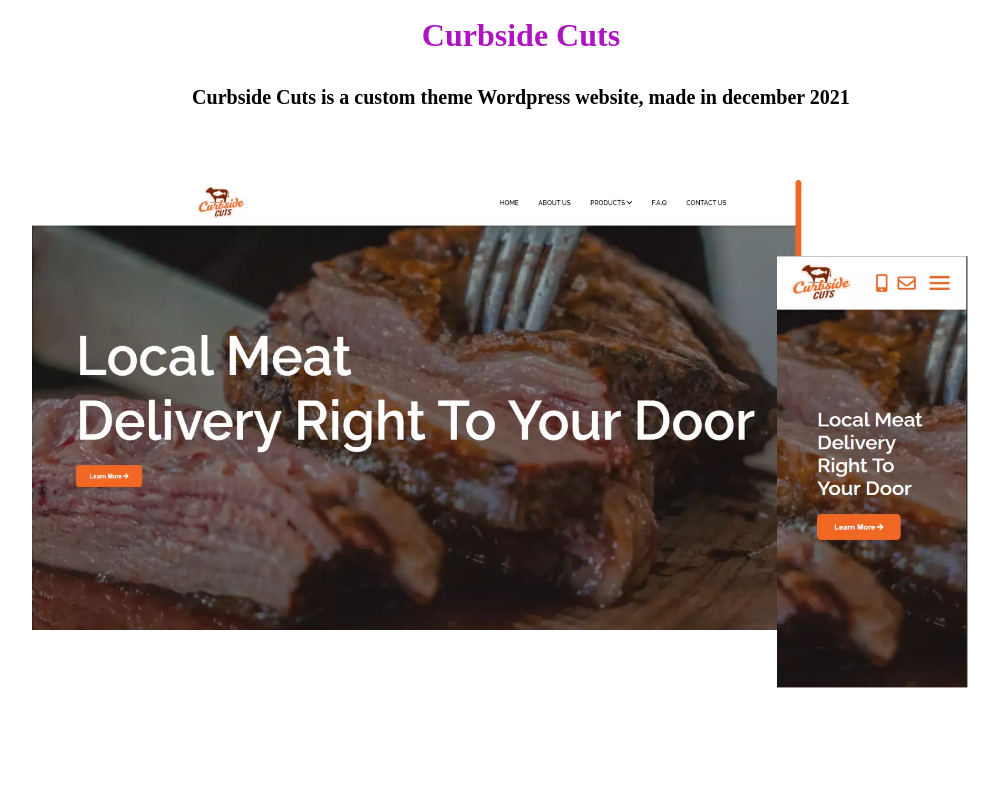
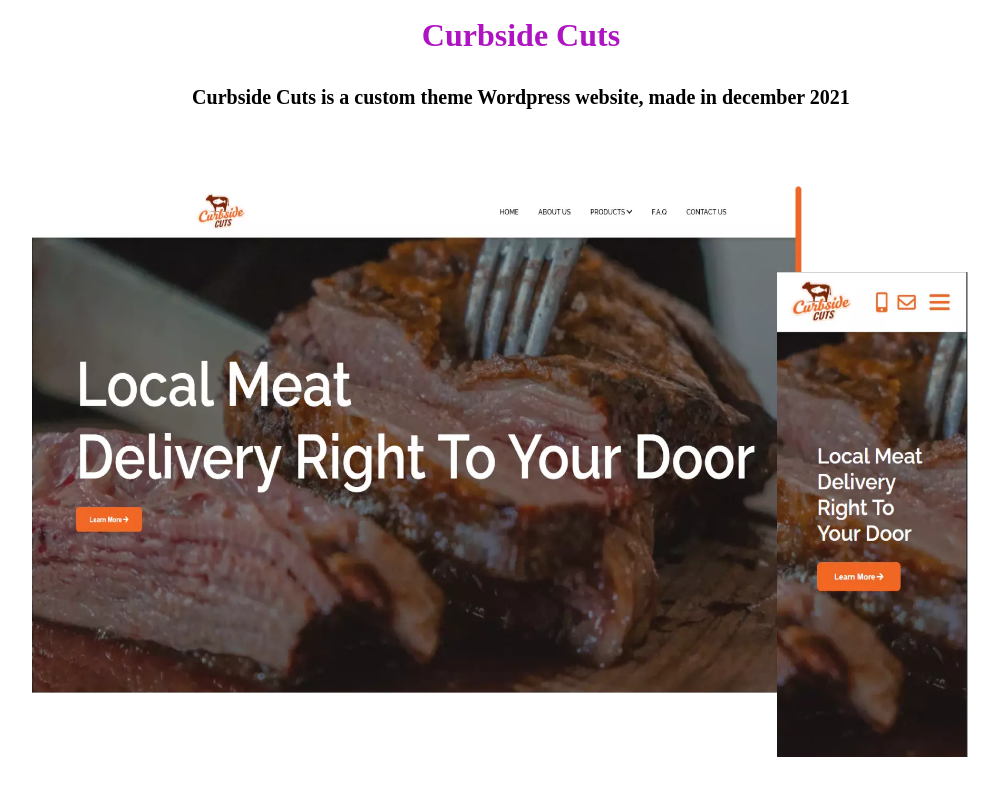
Before and after one commit to Gorkir6/port_folio, a React (Create React App) app: page / in a window 1280 px wide. Shown: the part 820-1607 px from the top of the page, without its empty margins (119-1118 px from the left). Built offline with nearby package versions, Linux system fonts and the light colour scheme; the HTML template or start-up script is replaced by a standard one.

Commit message:
height changes

```diff
--- a/src/components/Homepage/Card.js
+++ b/src/components/Homepage/Card.js
@@ -29,7 +29,7 @@
         <div className='card'>
          <h3>{params.name}</h3>
          <p>{params.resume}</p>
-         <a href={params.link} className="card_link"><img src={params.source} alt="xd" width={width}></img></a>
+         <a href={params.link} className="card_link"><img src={params.source} alt="xd" width={width} height={width*0.5}></img></a>
         </div>
     );
 }
```
